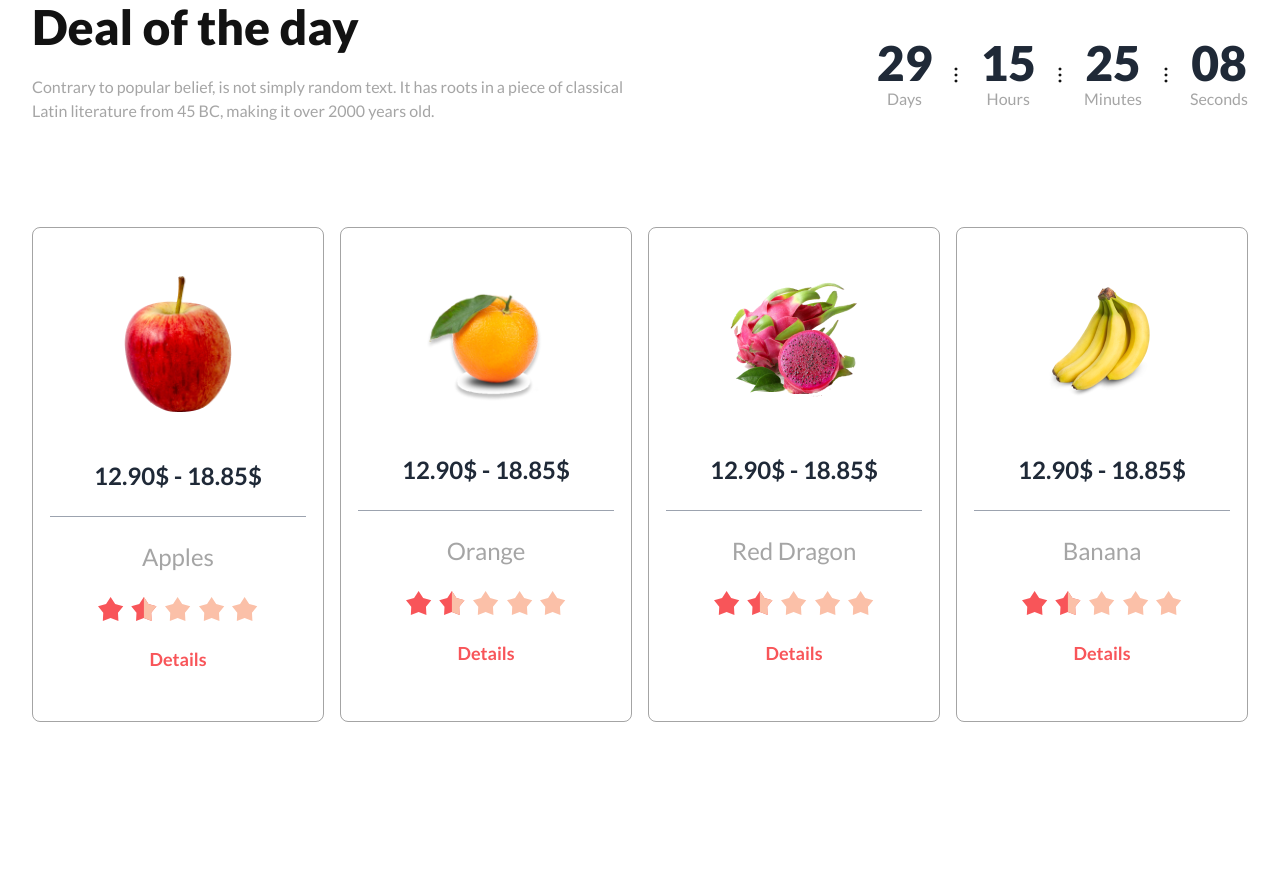
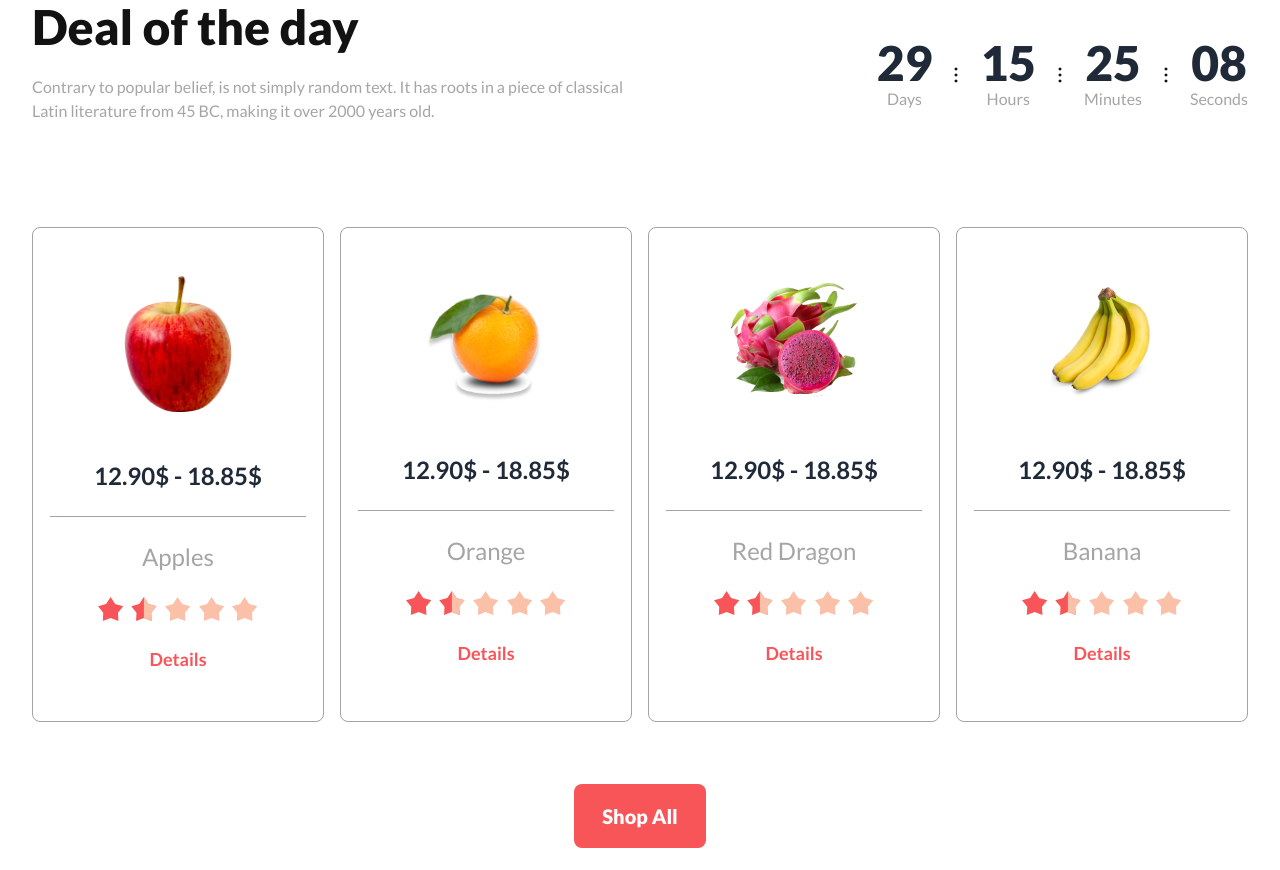
Before and after one commit to tushar-454/fruit-brust, a plain HTML site: page index.html in a window 1280 px wide. Shown: the part 930-1800 px from the top of the page. Before the commit the page ends 1732 px from the top, so only its background shows below. Drawn offline with nearby package versions, Linux system fonts and the light colour scheme; files whose address does not match are found by name.

Commit message:
hopefully deal of the day full completed

```diff
--- a/index.html
+++ b/index.html
@@ -379,6 +379,10 @@
                 </dialog>
               </div>
             </div>
+            <div class="dotdBtn text-center">
+              <a href="#" class="text-xl font-extrabold bg-[#F85559] text-white font-lato py-5 px-7 rounded-lg">Shop
+                All</a>
+            </div>
           </div>
         </div>
       </div>
```
